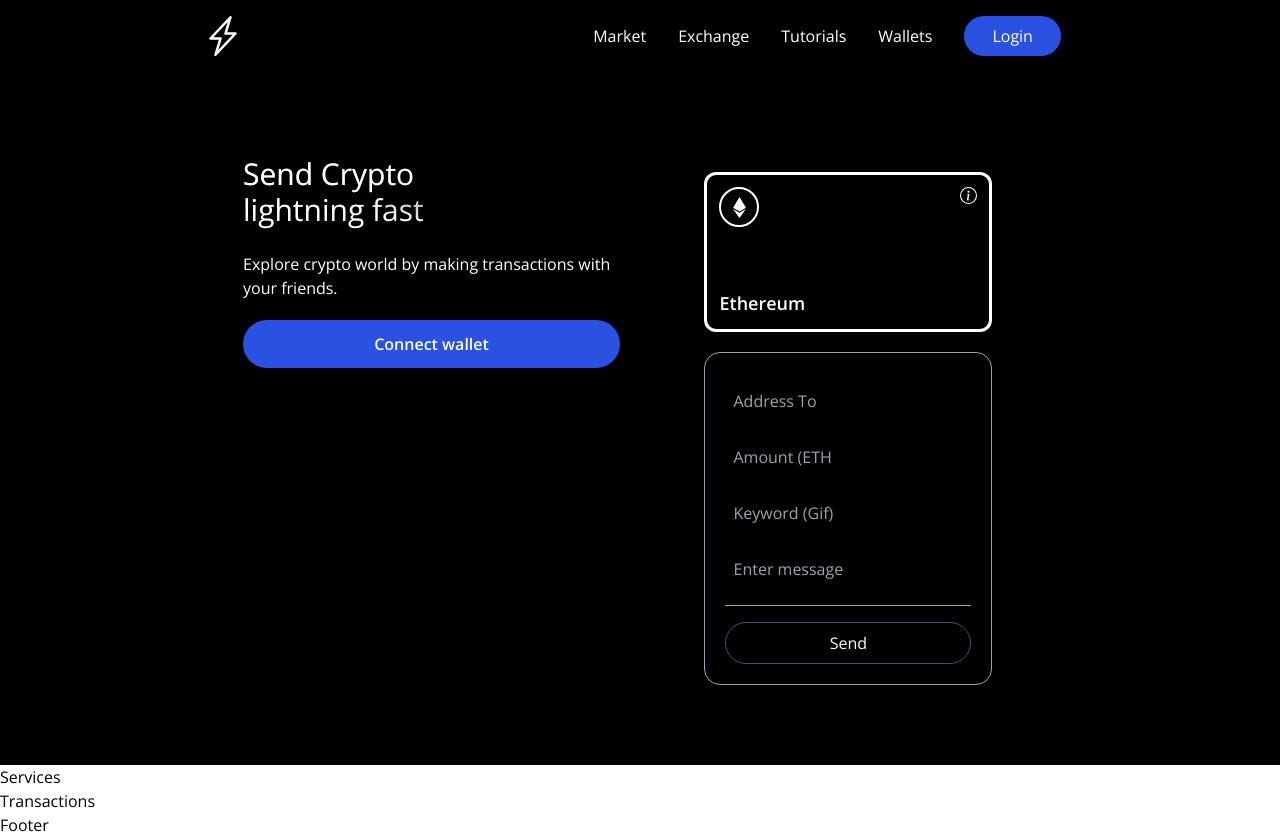
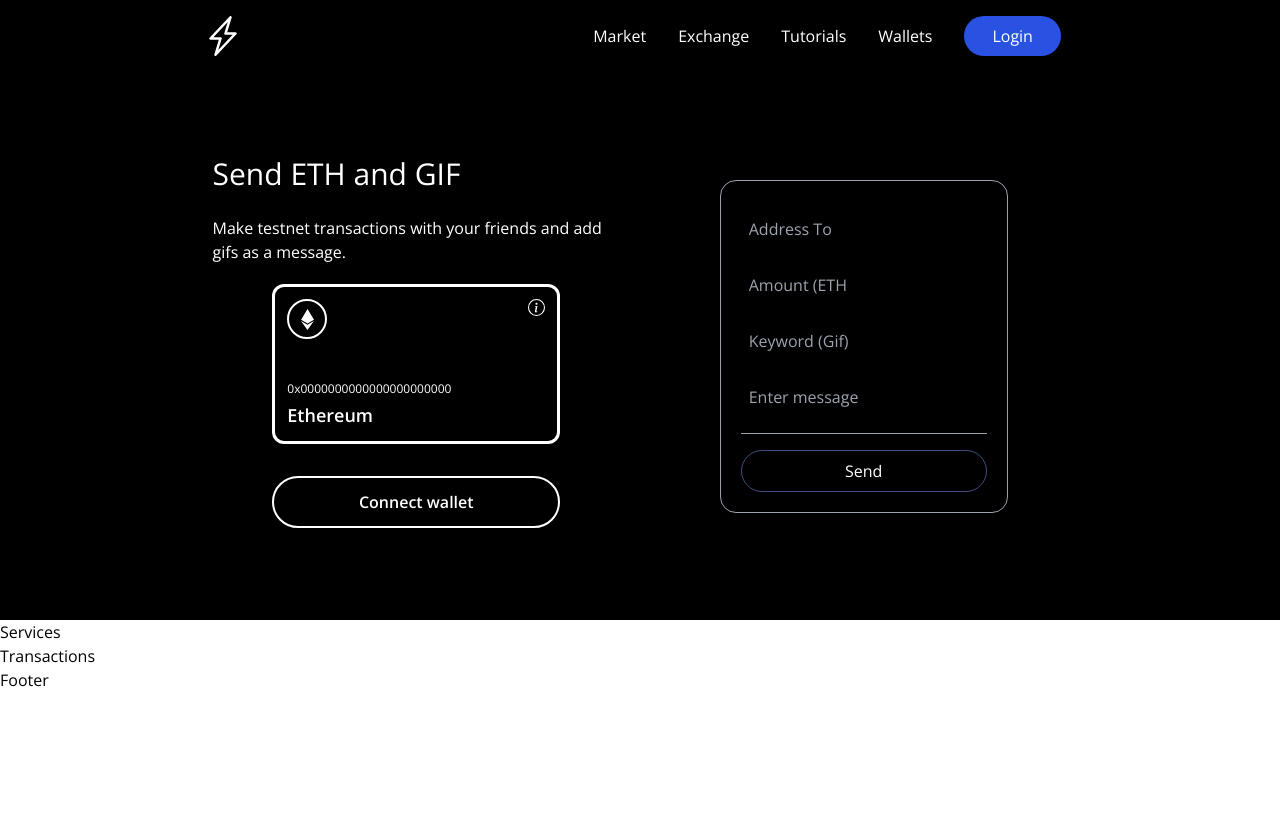
Before and after one commit to wszczawinski/send-eth, a React (Vite) app in the folder client/: page / in a window 1280 px wide. After the commit the page ends 800 px from the top, so only its background shows below. Built offline with nearby package versions, Linux system fonts and the light colour scheme.

Commit message:
feat(frontend): welcome content + nav styles update

```diff
--- a/client/src/components/Navbar.jsx
+++ b/client/src/components/Navbar.jsx
@@ -46,8 +46,8 @@ const Navbar = () => {
         )}
         {toggleMenu && (
           <ul
-            className="z-10 fixed -top-0 -right-2 p-3 w-[70vw] h-screen shadow-2xl md:hidden list-none
-            flex flex-col justify-start items-end rounded-md blue-glassmorphism text-white animate-slide-in"
+            className="z-10 fixed -top-0 -right-2 p-3 w-full h-screen shadow-2xl md:hidden list-none
+            flex flex-col justify-start items-end rounded-md text-white bg-nav animate-slide-in"
           >
             <li className="text-xl w-full my-2">
               <AiOutlineClose onClick={() => setToggleMenu(false)} />
--- a/client/src/components/Welcome.jsx
+++ b/client/src/components/Welcome.jsx
@@ -5,9 +5,6 @@ import { BsInfoCircle } from "react-icons/bs";
 
 import { Loader } from "./";
 import { TransactionContext } from "../context/TransactionContext";
-
-const buttonStyles =
-  "flex flex-row text-white font-semibold justify-center items-center my-5 bg-[#2952e3] p-3 rounded-full cursor-pointer hover:bg-[#2546bd]";
 
 const Input = ({ placeholder, name, type, value, handleChange }) => (
   <input
@@ -27,6 +24,7 @@ const Welcome = () => {
     formData,
     sendTransaction,
     handleChange,
+    isLoading,
   } = useContext(TransactionContext);
 
   const handleSubmit = (e) => {
@@ -39,28 +37,17 @@ const Welcome = () => {
 
   return (
     <section className="flex w-full justify-center items-center ">
-      <div className="flex md:flex-row flex-col items-start justify-between md:p-20 py-12 px-4">
+      <div className="flex md:flex-row md:items-center flex-col items-start justify-between md:p-20 py-12 px-4">
         <article className="flex flex-1 justify-start flex-col md:mr-10">
-          <h1 className="text-3xl sm-text-5xl text-white text-gradient py-1">
-            Send Crypto <br /> lightning fast
+          <h1 className="text-3xl sm-text-5xl text-white py-1">
+            Send ETH and GIF
           </h1>
           <p className="text-left mt-5 text-white font-light md:w-9/12w-11/12 text-base">
-            Explore crypto world by making transactions with your friends.
+            Make testnet transactions with your friends and add gifs as a
+            message.
           </p>
 
-          {!currentAccount && (
-            <button
-              type="button"
-              onClick={connectWallet}
-              className={buttonStyles}
-            >
-              Connect wallet
-            </button>
-          )}
-        </article>
-
-        <article className="flex flex-col flex-1 items-center justify-start w-full md:mt-0 mt-10">
-          <div className="p-3 justify-end items-start flex-col rounded-xl h-40 md:w-72 w-full my-5 eth-card">
+          <div className="p-3 justify-end md:self-center items-start flex-col rounded-xl h-40 md:w-72 w-full my-5 eth-card">
             <div className="flex justify-between flex-col w-full h-full">
               <div className="flex justify-between items-start">
                 <div className=" w-10 h-10 rounded-full border-2 border-white flex justify-center items-center">
@@ -70,7 +57,7 @@ const Welcome = () => {
               </div>
               <div>
                 <p className="text-white font-light text-xs">
-                  {currentAccount}
+                  {currentAccount ? currentAccount : "0x0000000000000000000000"}
                 </p>
                 <p className="text-white font-semibold text-lg mt-1">
                   Ethereum
@@ -78,6 +65,19 @@ const Welcome = () => {
               </div>
             </div>
           </div>
+
+          {!currentAccount && (
+            <button
+              type="button"
+              onClick={connectWallet}
+              className="flex flex-row text-white font-semibold justify-center items-center md:w-72 md:self-center my-3 p-3 border-2 rounded-full border-white bg-[#000000] cursor-pointer hover:bg-[#2546bd]"
+            >
+              Connect wallet
+            </button>
+          )}
+        </article>
+
+        <article className="flex flex-col flex-1 items-center justify-start w-full md:mt-0 mt-10">
           <div className="p-5 w-full md:w-72 flex flex-col flex-1 justify-start items-center rounded-2xl border-[1px] border-gray-400">
             <Input
               placeholder="Address To"
@@ -104,7 +104,7 @@ const Welcome = () => {
               handleChange={handleChange}
             />
             <div className="h-[1px] w-full bg-gray-400 my-2" />
-            {false ? (
+            {isLoading ? (
               <Loader />
             ) : (
               <button
--- a/client/src/context/TransactionContext.jsx
+++ b/client/src/context/TransactionContext.jsx
@@ -4,18 +4,18 @@ import { contractABI, contractAddress } from "../utils/constants";
 
 export const TransactionContext = React.createContext();
 
-const ethereum = window.ethereum;
+const { ethereum } = window;
 
 const getEthereumContract = () => {
   const provider = new ethers.providers.Web3Provider(ethereum);
   const signer = provider.getSigner();
-  const transactionContract = new ethers.Contract(
+  const transactionsContract = new ethers.Contract(
     contractAddress,
     contractABI,
     signer
   );
 
-  console.log({ provider, signer, transactionContract });
+  return transactionsContract;
 };
 
 export const TransactionProvider = ({ children }) => {
@@ -57,12 +57,15 @@ export const TransactionProvider = ({ children }) => {
 
   const connectWallet = async () => {
     try {
-      if (!ethereum) return alert("Please install metamask");
+      if (ethereum) {
         const accounts = await ethereum.request({
           method: "eth_requestAccounts",
         });
 
         setCurrentAccount(accounts[0]);
+      } else {
+        return alert("Please install metamask");
+      }
     } catch (error) {
       console.log(error);
       throw new Error("No ethereum object!");
@@ -71,8 +74,7 @@ export const TransactionProvider = ({ children }) => {
 
   const sendTransaction = async () => {
     try {
-      if (!ethereum) return alert("Please install metamask");
-
+      if (ethereum) {
         const { addressTo, amount, keyword, message } = formData;
         const transactionContract = getEthereumContract();
         const parsedAmount = ethers.utils.parseEther(amount);
@@ -102,8 +104,12 @@ export const TransactionProvider = ({ children }) => {
         setIsLoading(false);
         console.log(`Success - ${transactionHash.hash}`);
 
-      const transactionCount = await transactionContract.getTransactionCount();
+        const transactionCount =
+          await transactionContract.getTransactionCount();
         setTransactionCount(transactionCount.toNumber());
+      } else {
+        return alert("Please install metamask");
+      }
     } catch (error) {
       console.log(error);
       throw new Error("No ethereum object!");
@@ -122,6 +128,8 @@ export const TransactionProvider = ({ children }) => {
         formData,
         sendTransaction,
         handleChange,
+        isLoading,
+        transactionCount,
       }}
     >
       {children}
--- a/client/src/index.css
+++ b/client/src/index.css
@@ -15,14 +15,6 @@ body {
 
 .gradient-bg-welcome {
   background-color: black;
-  /* background-color: #0f0e13;
-  background-image: radial-gradient(
-      at 0% 0%,
-      hsla(253, 16%, 7%, 1) 0,
-      transparent 50%
-    ),
-    radial-gradient(at 50% 0%, hsla(225, 39%, 30%, 1) 0, transparent 50%),
-    radial-gradient(at 100% 0%, hsla(339, 49%, 30%, 1) 0, transparent 50%); */
 }
 
 .gradient-bg-services {
@@ -73,33 +65,13 @@ body {
   border: 1px solid rgba(255, 255, 255, 0.3);
 }
 
+.bg-nav {
+  background-color: rgba(0, 0, 0, 0.9);
+}
+
 .eth-card {
   background-color: transparent;
   border: 3px solid white;
-  /* background-color: #a099ff;
-  background-image: radial-gradient(
-      at 83% 67%,
-      rgb(152, 231, 156) 0,
-      transparent 58%
-    ),
-    radial-gradient(at 67% 20%, hsla(357, 94%, 71%, 1) 0, transparent 59%),
-    radial-gradient(at 88% 35%, hsla(222, 81%, 65%, 1) 0, transparent 50%),
-    radial-gradient(at 31% 91%, hsla(9, 61%, 61%, 1) 0, transparent 52%),
-    radial-gradient(at 27% 71%, hsla(336, 91%, 65%, 1) 0, transparent 49%),
-    radial-gradient(at 74% 89%, hsla(30, 98%, 65%, 1) 0, transparent 51%),
-    radial-gradient(at 53% 75%, hsla(174, 94%, 68%, 1) 0, transparent 45%); */
-}
-
-.text-gradient {
-  background-color: #fff;
-  background-image: radial-gradient(
-      at 4% 36%,
-      hsla(0, 0%, 100%, 1) 0,
-      transparent 53%
-    ),
-    radial-gradient(at 100% 60%, rgb(0, 0, 0) 0, transparent 50%);
-  -webkit-background-clip: text;
-  -webkit-text-fill-color: transparent;
 }
 
 @tailwind base;
```
Lines whose indentation alone changed are shown as unchanged.
